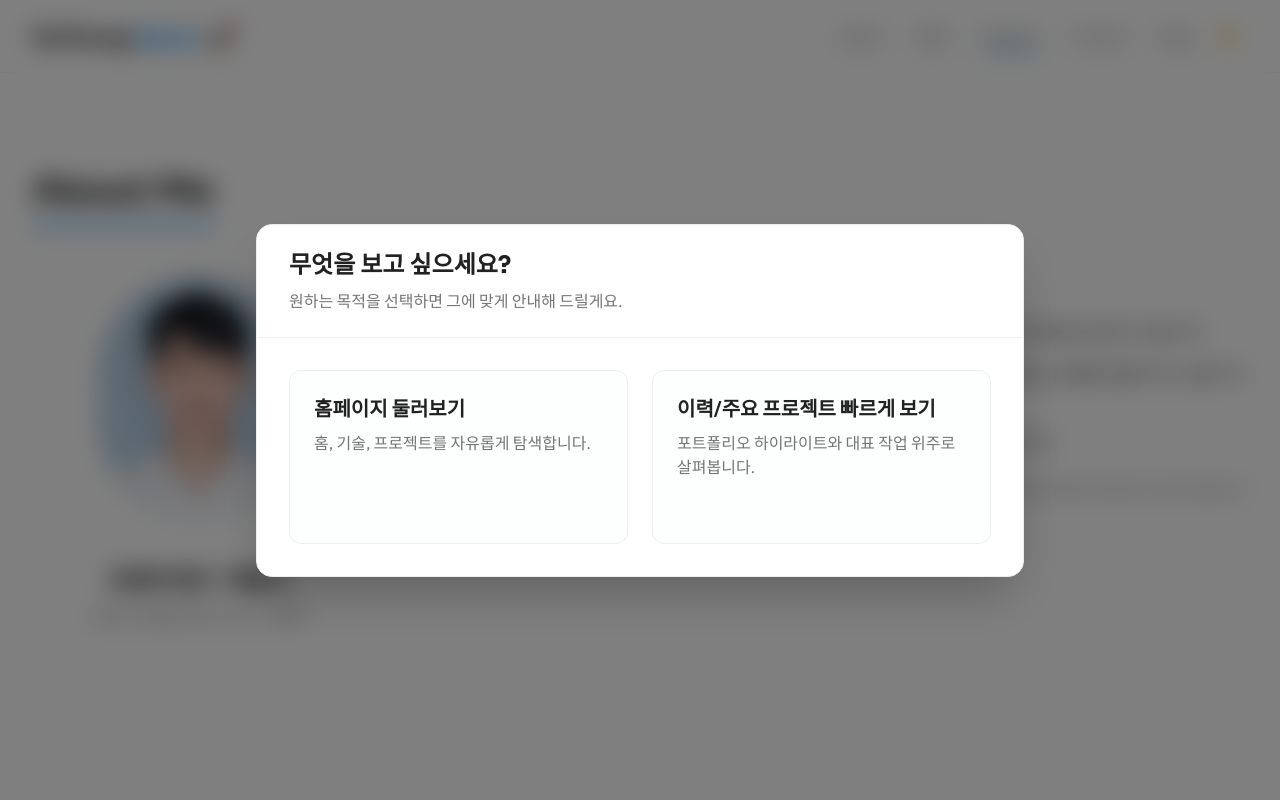
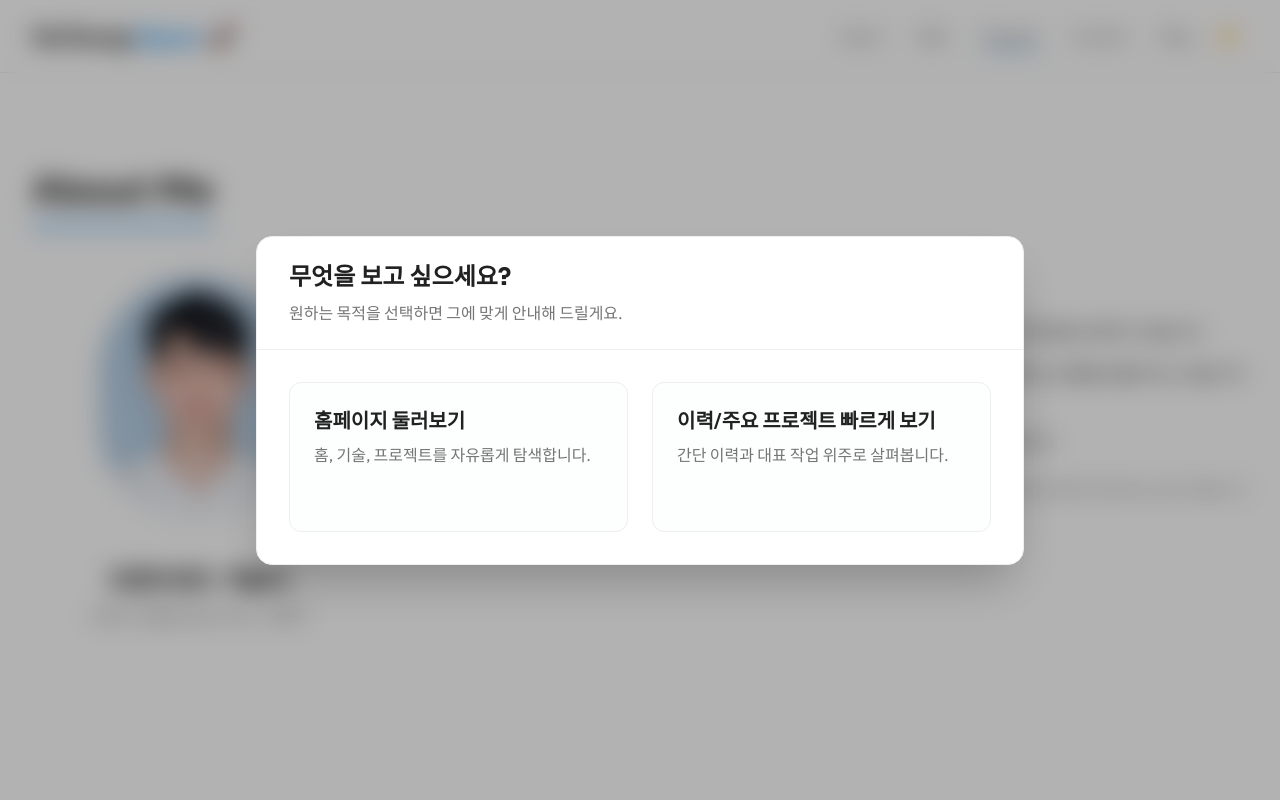
Before and after one commit to HY0118/nextjs-hayoung-space, a Next.js app: page / in a window 1280 px wide. Shown: the top 800 px of the page. Built offline with nearby package versions, Linux system fonts and the light colour scheme.

Commit message:
Simply fixed CSS & Text

```diff
--- a/src/components/client/LandingSelector.tsx
+++ b/src/components/client/LandingSelector.tsx
@@ -15,7 +15,7 @@ export default function LandingSelector() {
   if (!isOpen) return null;
 
   return (
-    <div className="fixed inset-0 z-50 bg-black/50 backdrop-blur-md flex items-center justify-center p-6">
+    <div className="fixed inset-0 z-50 bg-black/30 backdrop-blur-md flex items-center justify-center p-6">
       <div className="w-full max-w-3xl bg-background rounded-2xl shadow-2xl border border-border/40 overflow-hidden">
         <div className="px-8 py-6 border-b border-border/30">
           <h3 className="text-2xl font-bold text-text-primary font-sora">무엇을 보고 싶으세요?</h3>
@@ -24,7 +24,7 @@ export default function LandingSelector() {
         <div className="grid md:grid-cols-2 gap-6 p-8">
           <button
             onClick={() => close()}
-            className="group rounded-xl border border-border/30 p-6 text-left hover:border-primary/50 transition-colors bg-gray-50/30 dark:bg-gray-900/20 flex flex-col items-start"
+            className="group rounded-xl border border-border/30 p-6 text-left transition-colors bg-gray-50/30 dark:bg-gray-900/20 flex flex-col items-start hover:border-primary hover:bg-primary/5"
           >
             <div className="text-xl font-semibold text-text-primary mb-2">홈페이지 둘러보기</div>
             <p className="text-text-secondary">홈, 기술, 프로젝트를 자유롭게 탐색합니다.</p>
@@ -35,10 +35,10 @@ export default function LandingSelector() {
               choose("portfolio");
               router.push("/quick-portfolio");
             }}
-            className="group rounded-xl border border-border/30 p-6 text-left hover:border-primary/50 transition-colors bg-gray-50/30 dark:bg-gray-900/20 flex flex-col items-start"
+            className="group rounded-xl border border-border/30 p-6 text-left transition-colors bg-gray-50/30 dark:bg-gray-900/20 flex flex-col items-start hover:border-primary hover:bg-primary/5"
           >
             <div className="text-xl font-semibold text-text-primary mb-2">이력/주요 프로젝트 빠르게 보기</div>
-            <p className="text-text-secondary">포트폴리오 하이라이트와 대표 작업 위주로 살펴봅니다.</p>
+            <p className="text-text-secondary">간단 이력과 대표 작업 위주로 살펴봅니다.</p>
             <div className="mt-4 text-primary opacity-0 group-hover:opacity-100 transition-opacity">추천 흐름으로 보기 →</div>
           </button>
         </div>
```
